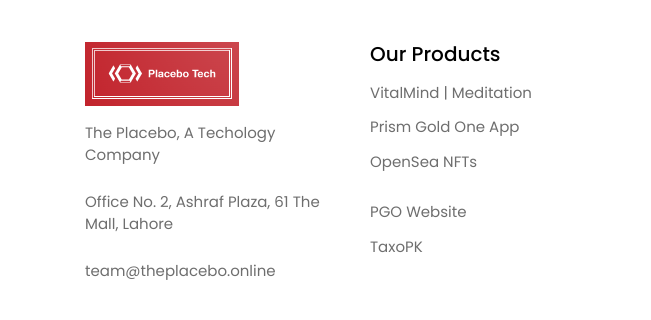
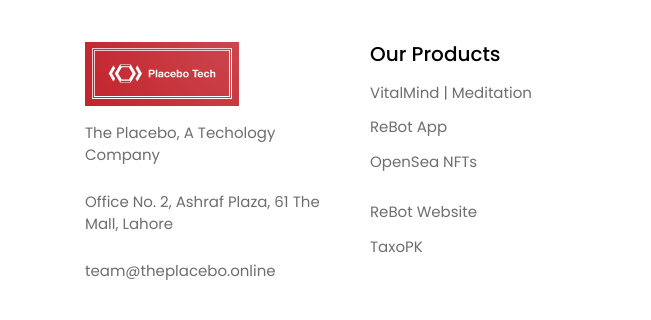
Before and after one commit to fahadkingx7/placebotech, a plain HTML site: page index.html in a window 1280 px wide. Shown: the part 2640-2960 px from the top of the page, 0-651 px from the left. Drawn offline with Linux system fonts and the light colour scheme.

Commit message:
Update index.html

```diff
--- a/index.html
+++ b/index.html
@@ -243,9 +243,9 @@
           <div class="col-12 col-md-6 col-lg-3 grid-margin">
             <h5 class="pb-2">Our Products</h5>
             <a href="#" target="_blank"><p class="m-0 pb-2">VitalMind | Meditation</p></a>
-            <a href="https://play.google.com/store/apps/details?id=com.omeex.crypto_package" target="_blank"><p class="m-0 pt-1 pb-2">Prism Gold One App</p></a>
+            <a href="https://play.google.com/store/apps/details?id=com.omeex.crypto_package" target="_blank"><p class="m-0 pt-1 pb-2">ReBot App</p></a>
             <a href="https://opensea.io/LeFinace_LFT?tab=created" target="_blank"><p class="m-0 pt-1">OpenSea NFTs</p></a><br/>
-            <a href="https://home.prismgoldone.com/" target="_blank"><p class="m-0 pt-1 pb-2">PGO Website</p></a>
+            <a href="https://rebot.trade" target="_blank"><p class="m-0 pt-1 pb-2">ReBot Website</p></a>
             <a href="https://taxopk.com/" target="_blank"><p class="m-0 pt-1 pb-2">TaxoPK</p></a>
           </div>
           <div class="col-12 col-md-6 col-lg-3 grid-margin">
```
